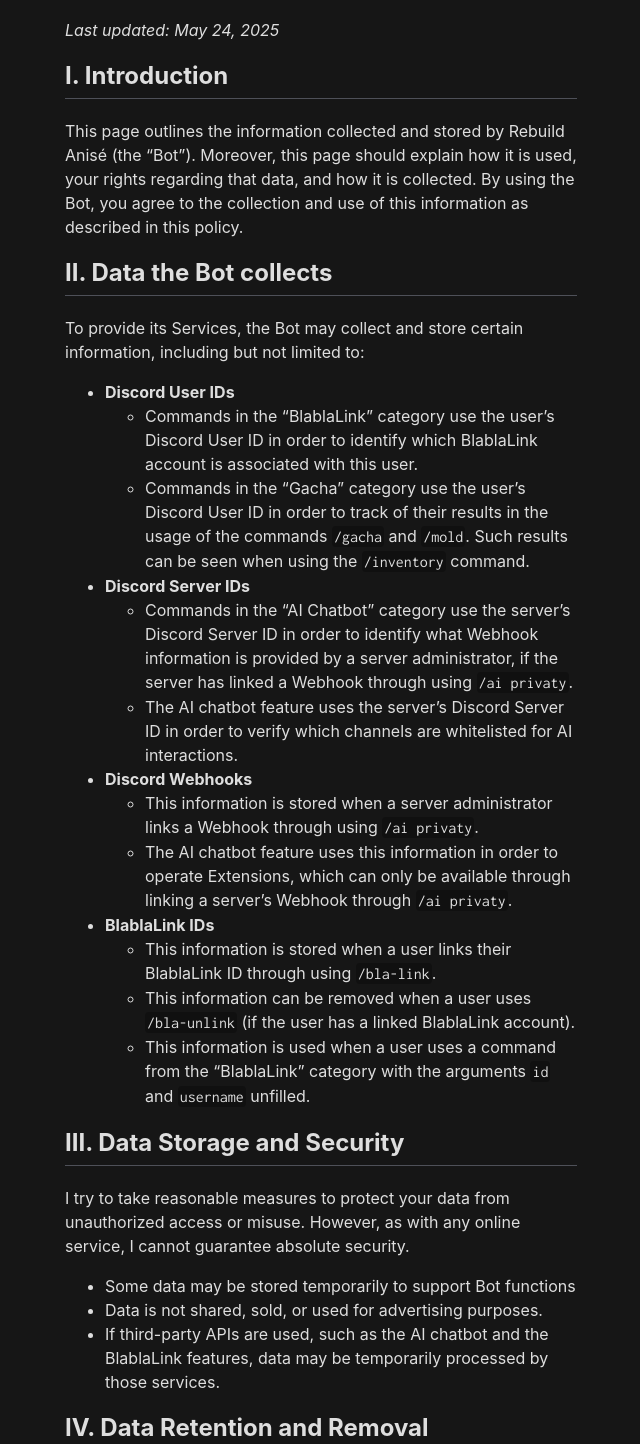
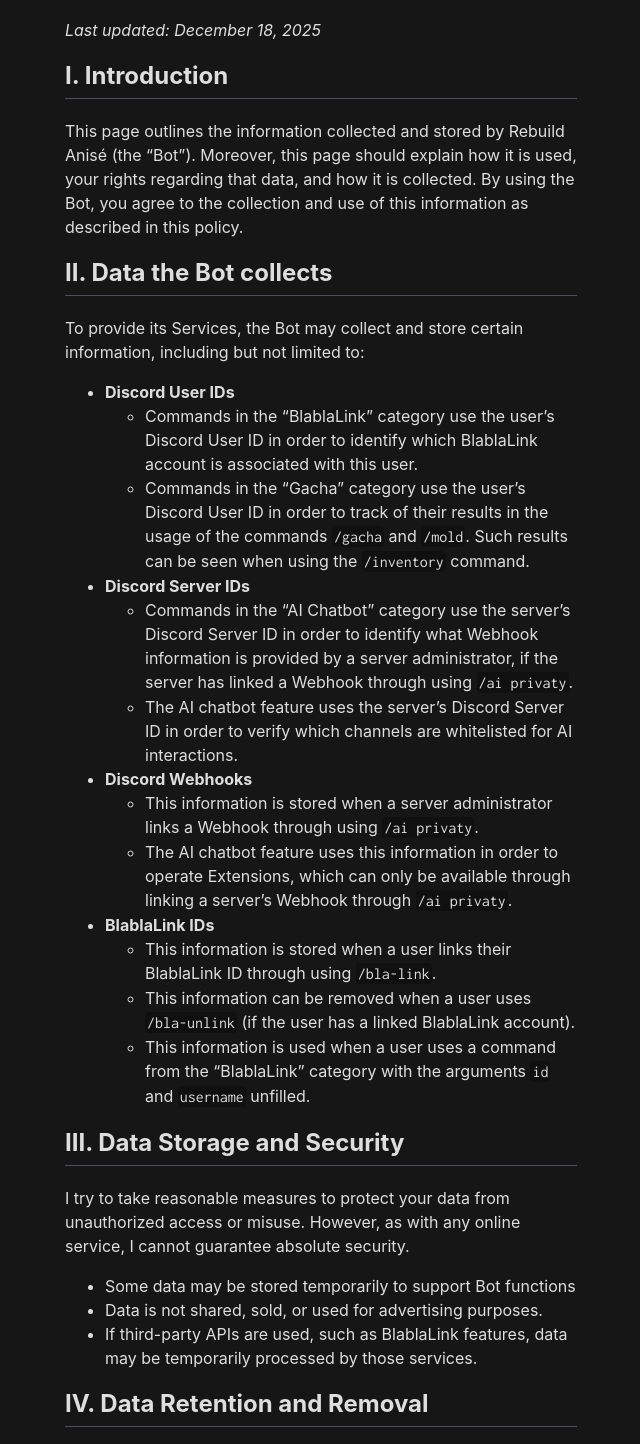
Before and after one commit to skuqre/rb-anise, an Astro site: page /rb-anise/privacy in a window 1280 px wide. Shown: the part 120-1564 px from the top of the page, without its empty margins (319-959 px from the left). Built offline with nearby package versions, Linux system fonts and the light colour scheme; Astro itself is replaced by a stand-in of ours; a web font is replaced by a local one.

Commit message:
i forgot

```diff
--- a/src/pages/privacy.md
+++ b/src/pages/privacy.md
@@ -7,7 +7,7 @@ title: Rebuild Anisé - Privacy Policy
 
 # Privacy Policy
 
-*Last updated: May 24, 2025*
+*Last updated: December 18, 2025*
 
 ## I. Introduction
 
@@ -37,7 +37,7 @@ I try to take reasonable measures to protect your data from unauthorized access
 
 - Some data may be stored temporarily to support Bot functions
 - Data is not shared, sold, or used for advertising purposes.
-- If third-party APIs are used, such as the AI chatbot and the BlablaLink features, data may be temporarily processed by those services.
+- If third-party APIs are used, such as BlablaLink features, data may be temporarily processed by those services.
 
 ## IV. Data Retention and Removal
 
```
Also changed, not shown: src/pages/tos.md (+1 -1 lines).
